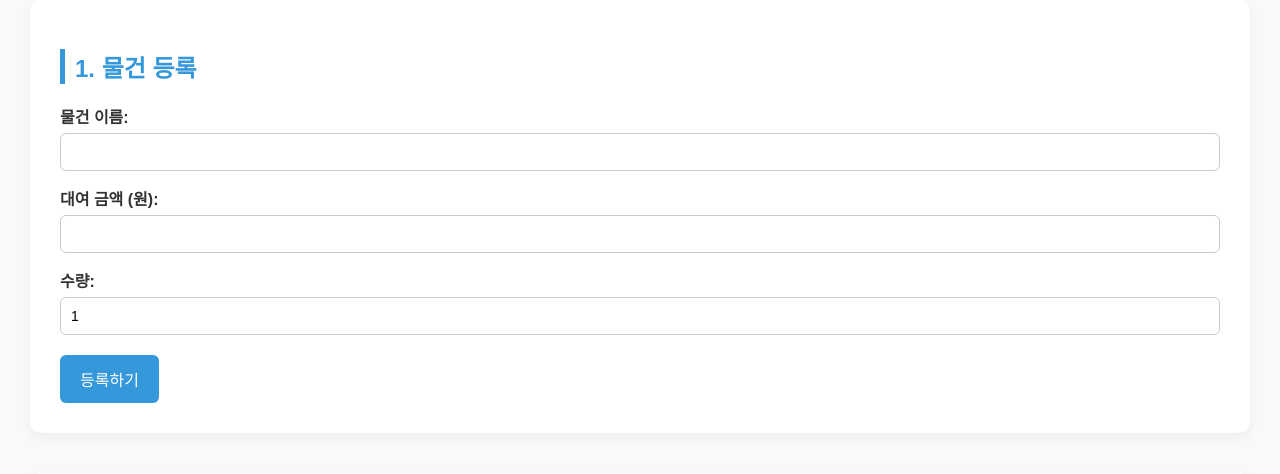
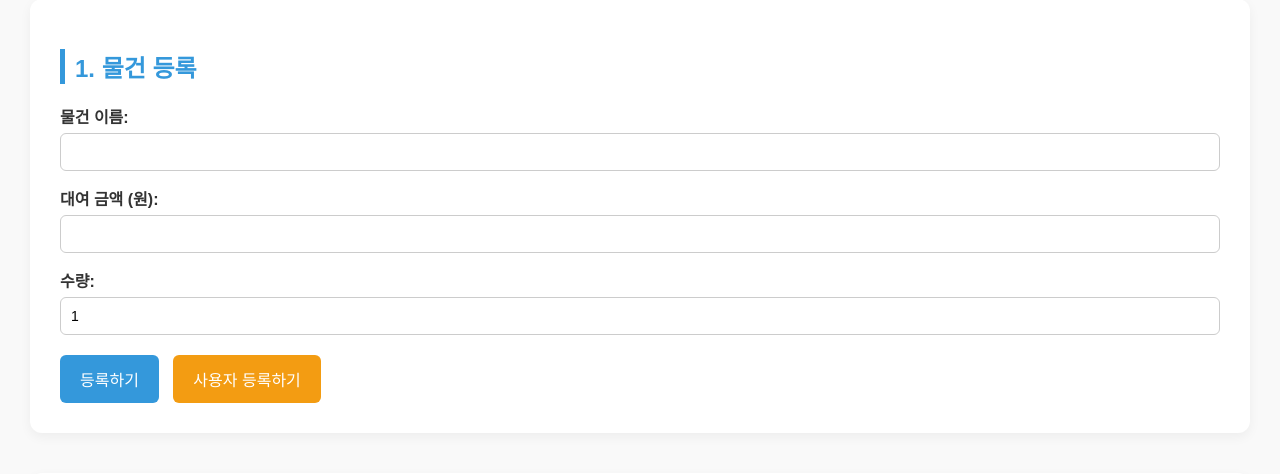
Before and after one commit to lehoyeon/2025_05_20-Flask_project, a Flask app: page /registration in a window 1280 px wide. Shown: the part 223-697 px from the top of the page. Run offline with Flask 3, Linux system fonts and the light colour scheme; data that the repository does not hold is empty.

Commit message:
김선우_기능 추가 사용자

```diff
--- a/2025_05_20-Flask_project/app.py
+++ b/2025_05_20-Flask_project/app.py
@@ -8,7 +8,9 @@ db = Database()   # DB 초기화
 conn = db.connection
 cursor = conn.cursor()
 
-
+@app.route('/main')
+def main():
+    return render_template('main.html')  # HTML 파일 이름
 @app.route('/registration')
 def index():
     return render_template('registration.html')  # HTML 파일 이름
--- a/2025_05_20-Flask_project/static/registration.css
+++ b/2025_05_20-Flask_project/static/registration.css
@@ -119,3 +119,21 @@ button.delete {
 button.delete:hover {
   background-color: #c0392b;
 }
+/* 사용자 등록 링크 버튼 */
+.user-register-button {
+  display: inline-block;
+  padding: 12px 20px;
+  background-color: #f39c12;
+  color: white;
+  border: none;
+  border-radius: 6px;
+  font-size: 16px;
+  text-decoration: none;
+  cursor: pointer;
+  transition: background 0.3s;
+  margin-left: 10px;
+}
+
+.user-register-button:hover {
+  background-color: #d68910;
+}
--- a/2025_05_20-Flask_project/templates/registration.html
+++ b/2025_05_20-Flask_project/templates/registration.html
@@ -10,7 +10,7 @@
 <body>
 <div class="custom-navbar">
   <div class="custom-navbar-container">
-    <a class="custom-navbar-brand" href="#">📦 물건 관리 시스템</a>
+    <a class="custom-navbar-brand" href="/main">📦 물건 관리 시스템</a>
     <ul class="custom-navbar-menu">
       <li><a class="custom-navbar-link" href="/status">실적 현황</a></li>
       <li><a class="custom-navbar-link" href="/2">대여/반납</a></li>
@@ -32,6 +32,7 @@
       <input type="number" id="itemQuantity" name="itemQuantity" value="1" required>
 
       <button type="submit">등록하기</button>
+    <a href="/user" class="user-register-button">사용자 등록하기</a>
     </form>
   </div>
 
--- a/2025_05_20-Flask_project/templates/status.html
+++ b/2025_05_20-Flask_project/templates/status.html
@@ -10,7 +10,7 @@
 <body>
 <div class="custom-navbar">
   <div class="custom-navbar-container">
-    <a class="custom-navbar-brand" href="#">📦 물건 관리 시스템</a>
+    <a class="custom-navbar-brand" href="main">📦 물건 관리 시스템</a>
     <ul class="custom-navbar-menu">
         <li><a class="custom-navbar-link" href="/status">실적 현황</a></li>
       <li><a class="custom-navbar-link" href="/2">대여/반납</a></li>
--- a/2025_05_20-Flask_project/templates/user.html
+++ b/2025_05_20-Flask_project/templates/user.html
@@ -10,7 +10,7 @@
 <body>
 <div class="custom-navbar">
   <div class="custom-navbar-container">
-    <a class="custom-navbar-brand" href="#">📦 물건 관리 시스템</a>
+    <a class="custom-navbar-brand" href="main">📦 물건 관리 시스템</a>
     <ul class="custom-navbar-menu">
         <li><a class="custom-navbar-link" href="/status">실적 현황</a></li>
       <li><a class="custom-navbar-link" href="/2">대여/반납</a></li>
@@ -25,6 +25,7 @@
       <label for="userName">사용자 이름:</label>
       <input type="text" id="userName" name="userName" placeholder="예: 홍길동" required />
       <button type="submit">등록하기</button>
+     <a href="/registration" class="user-register-button">취소</a>
     </form>
   </div>
   <div class="section">
```
Also changed, not shown: 2025_05_20-Flask_project/static/user.css (+18 -0 lines).
